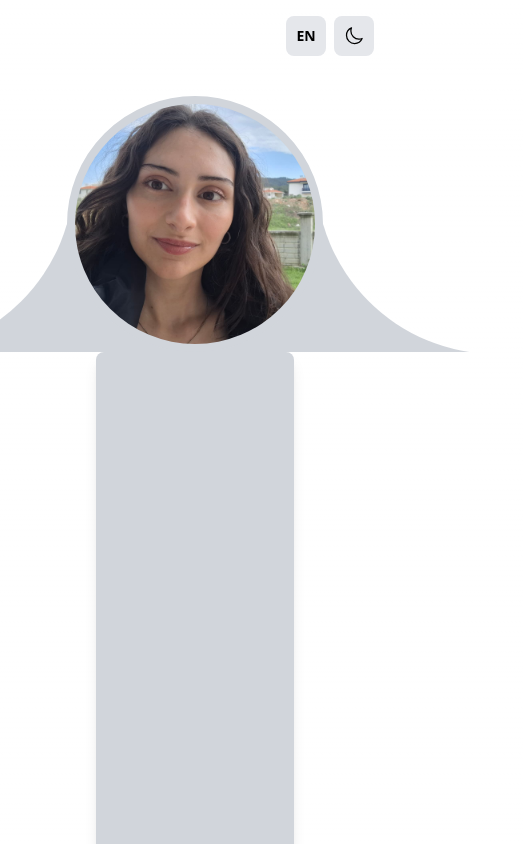
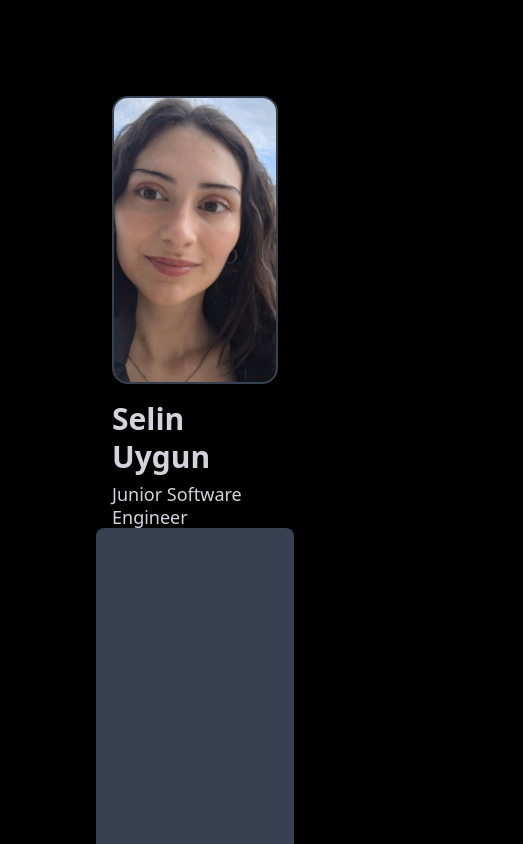
Before and after one commit to slnuygn/hi-im-selin, a Next.js app in the folder frontend/: page / in a window 390 px wide. Shown: the top 844 px of the page, 523 px wide, since content can reach past the window. Built offline with nearby package versions, Linux system fonts and the light colour scheme.

Commit message:
Refactor layout and styling: update global styles for dark mode, remove LanguageContext and LanguageToggle components, and enhance RotatingAvatar for better responsiveness and visual appeal

```diff
--- a/frontend/app/globals.css
+++ b/frontend/app/globals.css
@@ -3,17 +3,9 @@
 @tailwind utilities;
 
 :root {
-  --foreground-rgb: 0, 0, 0;
-  --background-start-rgb: 255, 255, 255;
-  --background-end-rgb: 255, 255, 255;
-}
-
-@media (prefers-color-scheme: dark) {
-  :root {
-    --foreground-rgb: 255, 255, 255;
-    --background-start-rgb: 0, 0, 0;
-    --background-end-rgb: 0, 0, 0;
-  }
+  --foreground-rgb: 255, 255, 255;
+  --background-start-rgb: 0, 0, 0;
+  --background-end-rgb: 0, 0, 0;
 }
 
 body {
--- a/frontend/app/layout.tsx
+++ b/frontend/app/layout.tsx
@@ -1,9 +1,6 @@
 import type { Metadata } from 'next'
 import './globals.css'
 import { ThemeProvider } from '@/components/ThemeProvider'
-import { LanguageProvider } from '@/components/LanguageContext'
-import ThemeToggle from '@/components/ThemeToggle'
-import LanguageToggle from '@/components/LanguageToggle'
 
 export const metadata: Metadata = {
   title: 'My Portfolio',
@@ -16,16 +13,10 @@ export default function RootLayout({
   children: React.ReactNode
 }) {
   return (
-    <html lang="en" suppressHydrationWarning>
+    <html lang="en" suppressHydrationWarning className="dark">
       <body className="min-h-screen">
-        <ThemeProvider attribute="class" defaultTheme="system" enableSystem>
-          <LanguageProvider>
-            <div className="fixed top-4 right-4 flex gap-2 z-50">
-              <LanguageToggle />
-              <ThemeToggle />
-            </div>
-            {children}
-          </LanguageProvider>
+        <ThemeProvider attribute="class" defaultTheme="dark" disableTransitionOnChange>
+          {children}
         </ThemeProvider>
       </body>
     </html>
--- a/frontend/components/LanguageContext.tsx
+++ /dev/null
@@ -1,70 +0,0 @@
-'use client'
-
-import { createContext, useContext, useState, ReactNode, useEffect } from 'react'
-
-type Language = 'en' | 'tr'
-
-interface LanguageContextType {
-  language: Language
-  setLanguage: (lang: Language) => void
-  t: (key: string) => string
-}
-
-const LanguageContext = createContext<LanguageContextType | undefined>(undefined)
-
-// Translation dictionary
-const translations = {
-  en: {
-    // Add your English translations here
-    welcome: 'Welcome',
-    about: 'About',
-    projects: 'Projects',
-    contact: 'Contact',
-  },
-  tr: {
-    // Add your Turkish translations here
-    welcome: 'Hoş Geldiniz',
-    about: 'Hakkında',
-    projects: 'Projeler',
-    contact: 'İletişim',
-  },
-}
-
-export function LanguageProvider({ children }: { children: ReactNode }) {
-  const [language, setLanguageState] = useState<Language>('en')
-  const [mounted, setMounted] = useState(false)
-
-  useEffect(() => {
-    // Load language from localStorage on mount
-    const savedLanguage = localStorage.getItem('language') as Language
-    if (savedLanguage && (savedLanguage === 'en' || savedLanguage === 'tr')) {
-      setLanguageState(savedLanguage)
-    }
-    setMounted(true)
-  }, [])
-
-  const setLanguage = (lang: Language) => {
-    setLanguageState(lang)
-    if (mounted) {
-      localStorage.setItem('language', lang)
-    }
-  }
-
-  const t = (key: string): string => {
-    return translations[language][key as keyof typeof translations.en] || key
-  }
-
-  return (
-    <LanguageContext.Provider value={{ language, setLanguage, t }}>
-      {children}
-    </LanguageContext.Provider>
-  )
-}
-
-export function useLanguage() {
-  const context = useContext(LanguageContext)
-  if (context === undefined) {
-    throw new Error('useLanguage must be used within a LanguageProvider')
-  }
-  return context
-}
--- a/frontend/components/LanguageToggle.tsx
+++ /dev/null
@@ -1,17 +0,0 @@
-'use client'
-
-import { useLanguage } from './LanguageContext'
-
-export default function LanguageToggle() {
-  const { language, setLanguage } = useLanguage()
-
-  return (
-    <button
-      onClick={() => setLanguage(language === 'en' ? 'tr' : 'en')}
-      className="w-10 h-10 rounded-lg bg-gray-200 dark:bg-gray-700 hover:bg-gray-300 dark:hover:bg-gray-600 transition-colors flex items-center justify-center font-semibold text-sm"
-      aria-label="Toggle language"
-    >
-      {language.toUpperCase()}
-    </button>
-  )
-}
--- a/frontend/components/RotatingAvatar.tsx
+++ b/frontend/components/RotatingAvatar.tsx
@@ -23,18 +23,72 @@ export default function RotatingAvatar({ images, interval = 10000 }: AvatarProps
   }, [images.length])
 
   useEffect(() => {
-    const timer = setInterval(() => {
-      goToNextImage()
-    }, interval)
-
-    return () => clearInterval(timer)
+    // Rotation interval disabled - no automatic transitions
+    return () => {}
   }, [goToNextImage, interval])
 
   return (
     <div className="relative w-full flex justify-center">
-      <div className="relative" style={{ width: '456px', height: '256px' }}>
+      {/* Phone and tablet: remove geometric shapes */}
+      <div className="xl:hidden w-full max-w-sm px-4">
+        <div
+          onClick={goToNextImage}
+          className="relative h-72 w-full overflow-hidden rounded-2xl border-2 border-gray-700 bg-gray-700 cursor-pointer"
+        >
+          {images.map((img, idx) => {
+            const isCurrentImage = idx === currentIndex
+            const isNextImage = idx === (currentIndex + 1) % images.length
+
+            return (
+              <div
+                key={idx}
+                className={`absolute inset-0 transition-opacity duration-300 ease-in-out ${
+                  isCurrentImage && !isTransitioning
+                    ? 'opacity-100'
+                    : isCurrentImage && isTransitioning
+                    ? 'opacity-0'
+                    : isNextImage && isTransitioning
+                    ? 'opacity-100'
+                    : 'opacity-0'
+                }`}
+              >
+                <Image
+                  src={img}
+                  alt={`Profile ${idx + 1}`}
+                  fill
+                  className="object-cover"
+                  priority={idx === 0}
+                  unoptimized
+                />
+              </div>
+            )
+          })}
+        </div>
+
+        <div className="mt-4 text-gray-300">
+          <div className="text-3xl font-bold leading-tight">
+            Selin
+            <br />
+            Uygun
+          </div>
+          <div className="mt-2 text-lg font-medium leading-tight">Junior Software Engineer</div>
+        </div>
+      </div>
+
+      {/* Desktop: keep geometric layout */}
+      <div className="relative hidden xl:block" style={{ width: '456px', height: '256px' }}>
         {/* Container for rectangle and right triangle */}
         <div className="absolute bottom-0 left-1/2 -translate-x-1/2 z-0">
+          <div className="text-gray-300 font-bold text-5xl absolute -left-28 bottom-8 max-w-[140px] text-left leading-tight">
+            Selin<br />Uygun
+          </div>
+          <div className="text-gray-300 font-medium text-2xl absolute -right-28 bottom-8 text-right leading-tight">
+            Junior
+            <br />
+            Software
+            <br />
+            Engineer
+          </div>
           <div className="flex items-end gap-0" style={{ transform: 'translateX(0px)' }}>
             {/* Right triangle (facing right, right angle at bottom-left) */}
             <div className="relative" style={{ width: '200px', height: '128px' }}>
@@ -58,10 +112,7 @@ export default function RotatingAvatar({ images, interval = 10000 }: AvatarProps
             </div>
 
             {/* Rectangle */}
-            <div
-              className="bg-gray-300 dark:bg-gray-700"
-              style={{ width: '256px', height: '128px' }}
-            ></div>
+            <div className="bg-gray-300 dark:bg-gray-700" style={{ width: '256px', height: '128px' }}></div>
 
             {/* Left triangle (mirrored on Y-axis, right angle at bottom-right) */}
             <div className="relative" style={{ width: '200px', height: '128px' }}>
@@ -96,7 +147,6 @@ export default function RotatingAvatar({ images, interval = 10000 }: AvatarProps
             {images.map((img, idx) => {
               const isCurrentImage = idx === currentIndex
               const isNextImage = idx === (currentIndex + 1) % images.length
-          const shouldShow = isCurrentImage || (isTransitioning && isNextImage)
 
               return (
                 <div
```
Lines whose indentation alone changed are shown as unchanged.
